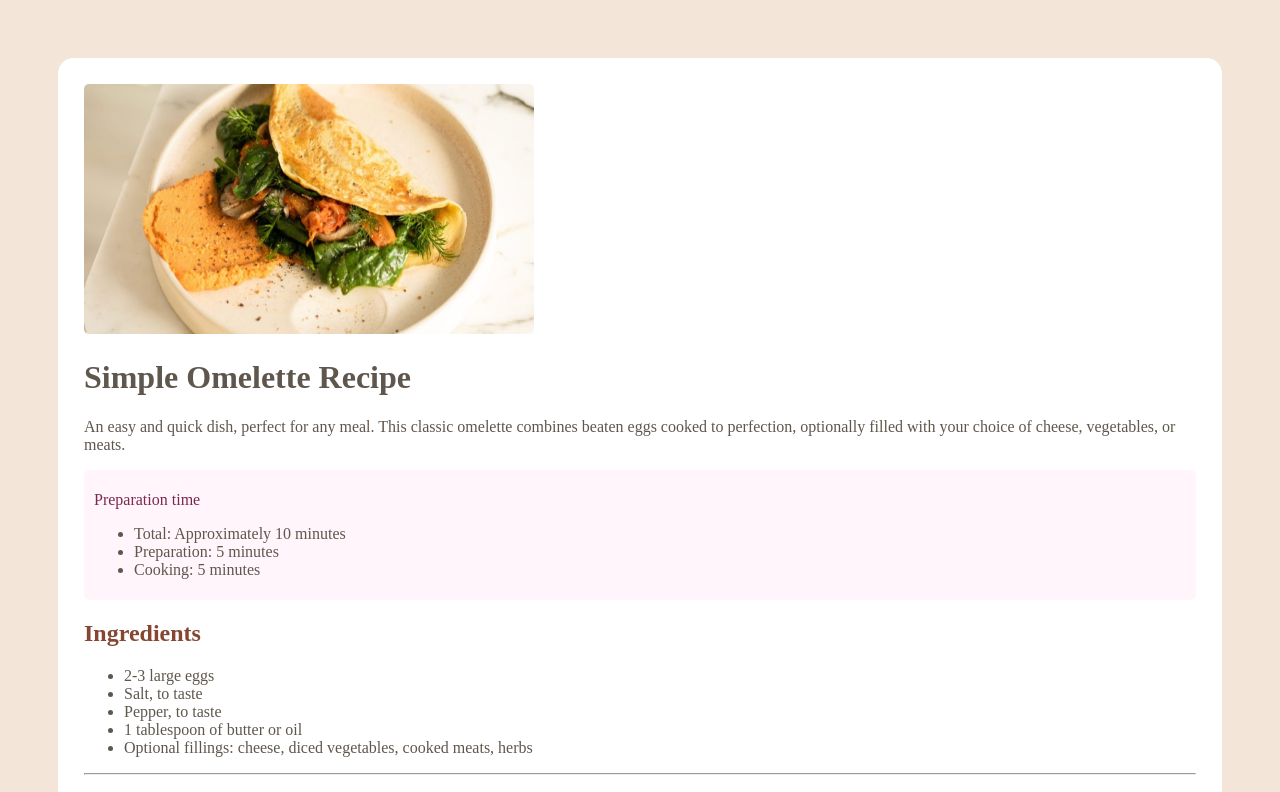
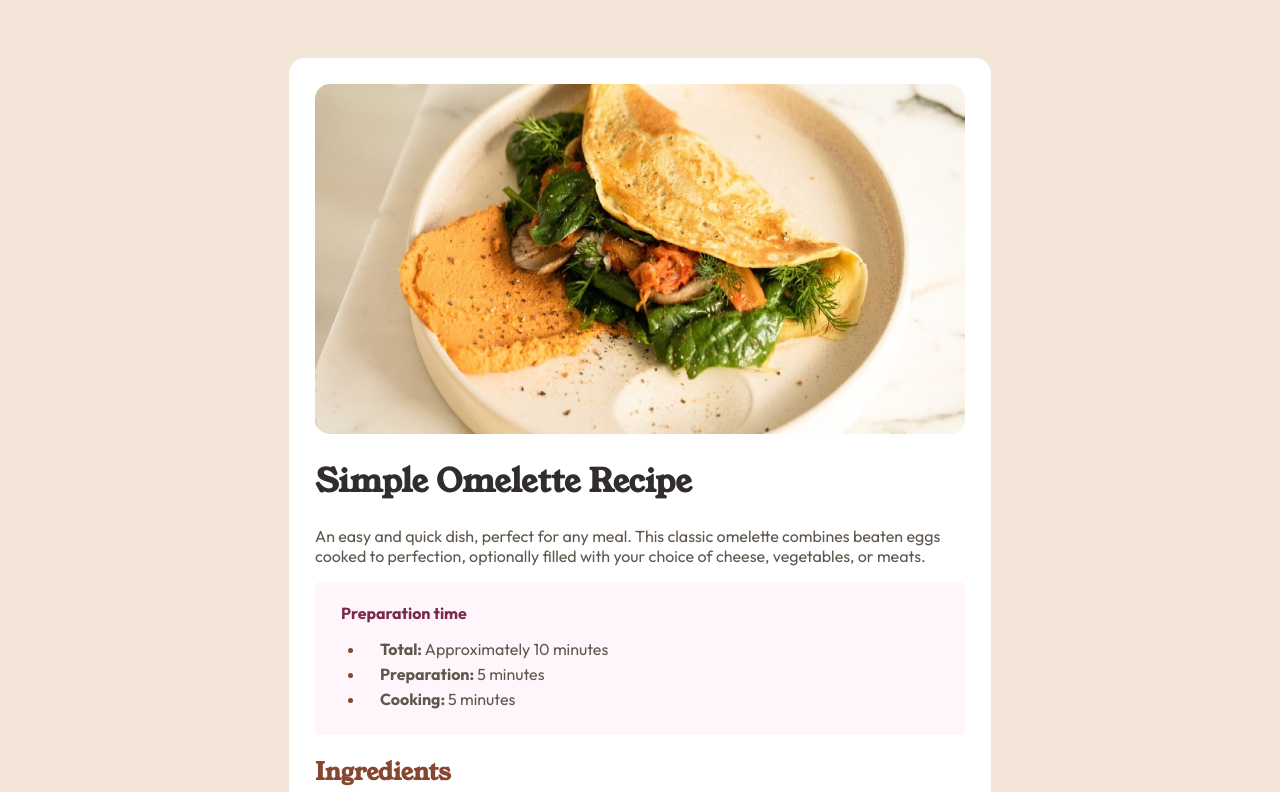
Before and after one commit to danxguerrero/recipe-page-main, a plain HTML site: page index.html in a window 1280 px wide. Shown: the top 792 px of the page. Drawn offline with Linux system fonts and the light colour scheme.

Commit message:
Adjusted container width, implemented fonts and changed li marker colors.

```diff
--- a/index.css
+++ b/index.css
@@ -1,18 +1,42 @@
+@font-face {
+    font-family: 'Young Serif';
+    src: url('assets/fonts/young-serif/YoungSerif-Regular.ttf');
+}
+
+@font-face {
+    font-family: 'Outfit';
+    src: url('assets/fonts/outfit/Outfit-VariableFont_wght.ttf');
+}
+
 body {
     display: flex;
     justify-content: center;
     align-items: center;
     flex-direction: column;
     background-color: hsl(30, 54%, 90%);
-    color: hsl(30, 10%, 34%)
+    color: hsl(30, 10%, 34%);
+    font-family: 'Outfit', sans-serif;
+}
+
+h1, h2 {
+    font-family: 'Young Serif', serif;
 }
 
 h2 {
     color: hsl(14, 45%, 36%);
 }
 
-p{
+p {
     font-size: 16px;
+}
+
+li {
+    padding-left: 15px;
+    padding-bottom: 5px;
+}
+
+ul li::marker, ol li::marker {
+    color: hsl(14, 45%, 36%);
 }
 
 hr {
@@ -20,9 +44,9 @@ hr {
 }
 
 #recipe-img {
-    height: 250px;
-    width: 450px;
-    border-radius: 5px;
+    height: 350px;
+    width: 650px;
+    border-radius: 15px;
 }
 
 #preparation-container {
@@ -32,7 +56,7 @@ hr {
 }
 
 .step-name {
-   font-weight: bold;
+    font-weight: bold;
 }
 
 #content-container {
@@ -41,4 +65,5 @@ hr {
     background-color: hsl(0, 0%, 100%);
     padding: 25px 25px;
     margin: 50px;
+    max-width: 650px;
 }
--- a/index.html
+++ b/index.html
@@ -5,6 +5,8 @@
   <meta name="viewport" content="width=device-width, initial-scale=1.0"> <!-- displays site properly based on user's device -->
 
   <link rel="stylesheet" href="index.css">
+  <link rel="stylesheet" href="./assets/fonts/outfit/Outfit-VariableFont_wght.ttf" type="text/css">
+  <link rel="stylesheet" href="./assets/fonts/young-serif/YoungSerif-Regular.ttf" type="text/css">
   <link rel="icon" type="image/png" sizes="32x32" href="./assets/images/favicon-32x32.png">
 
   <title>Frontend Mentor | Recipe page</title>
@@ -14,25 +16,25 @@
   <div id="content-container">
     <img src="assets/images/image-omelette.jpeg" id="recipe-img">
 
-    <h1>Simple Omelette Recipe</h1>
+    <h1 style="color:hsl(24, 5%, 18%);">Simple Omelette Recipe</h1>
 
     <p>An easy and quick dish, perfect for any meal. This classic omelette combines beaten eggs cooked
     to perfection, optionally filled with your choice of cheese, vegetables, or meats.</p>
 
     <div id="preparation-container">
-      <p style="color:hsl(332, 51%, 32%);">Preparation time</p>
+      <p style="color:hsl(332, 51%, 32%); margin-left: 1em; font-weight: bold;">Preparation time</p>
 
       <ul>
-        <li><span step-name>Total:</span> Approximately 10 minutes</li>
-        <li>Preparation: 5 minutes</li>
-        <li>Cooking: 5 minutes</li>
+        <li><span></span><span class="step-name">Total:</span> Approximately 10 minutes</li>
+        <li><span></span><span class="step-name">Preparation: </span>5 minutes</li>
+        <li><span></span><span class="step-name">Cooking: </span>5 minutes</li>
       </ul>
     </div>
 
     <h2>Ingredients</h2>
 
     <ul>
-      <li>2-3 large eggs</li>
+      <li><span></span>2-3 large eggs</li>
       <li>Salt, to taste</li>
       <li>Pepper, to taste</li>
       <li>1 tablespoon of butter or oil</li>
```
